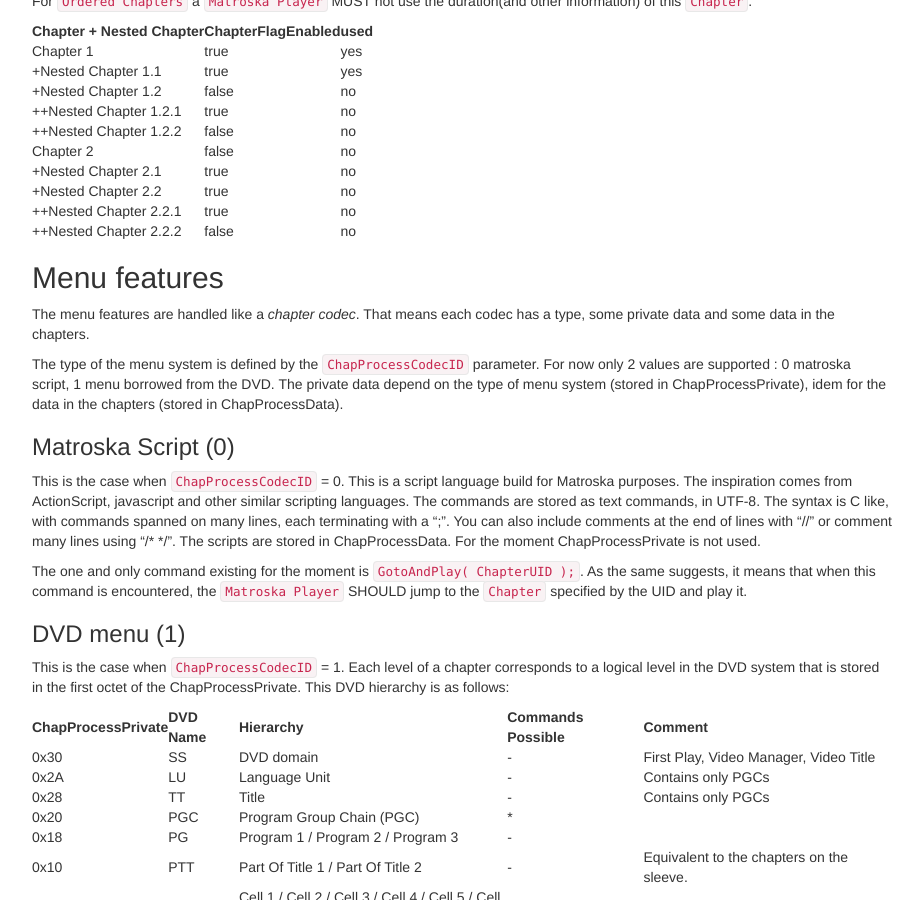
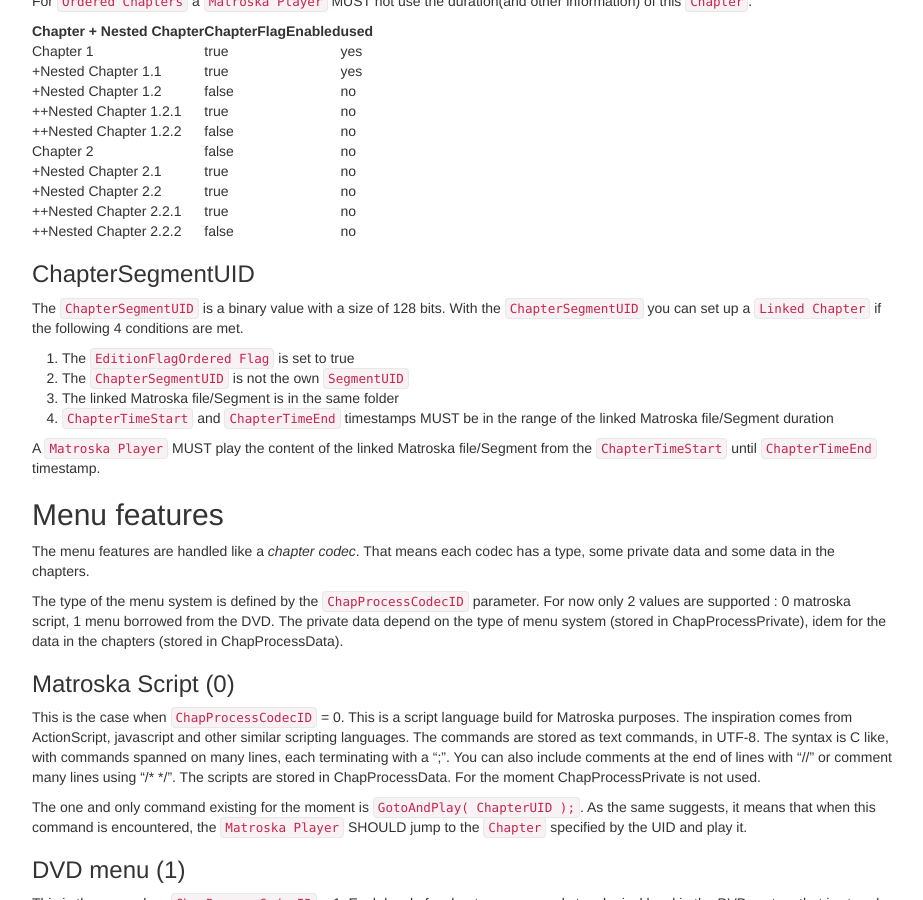
Before and after one commit to ietf-wg-cellar/matroska-specification, a Jekyll site: the page built from chapters.md, in a window 1280 px wide and 900 px high, scrolled down 3490 px. Shown: the whole window, without its empty margins (273-1196 px from the left). Built offline with Jekyll 4.4.1, drawn with Linux system fonts in a browser that asks for light colours; our own code applies the rules of GitHub Pages for plain Markdown files.

Commit message:
Add ChapterSegmentUID

```diff
--- a/chapters.md
+++ b/chapters.md
@@ -188,6 +188,18 @@ Chapter 2                | false              | no
 +Nested Chapter 2.2      | true               | no
 ++Nested Chapter 2.2.1   | true               | no
 ++Nested Chapter 2.2.2   | false              | no
+
+### ChapterSegmentUID
+
+The `ChapterSegmentUID` is a binary value with a size of 128 bits.
+With the `ChapterSegmentUID` you can set up a `Linked Chapter` if the following 4 conditions are met.
+
+ 1. The `EditionFlagOrdered Flag` is set to true
+ 2. The `ChapterSegmentUID` is not the own `SegmentUID`
+ 3. The linked Matroska file/Segment is in the same folder
+ 4. `ChapterTimeStart` and `ChapterTimeEnd` timestamps MUST be in the range of the linked Matroska file/Segment duration
+
+A `Matroska Player` MUST play the content of the linked Matroska file/Segment from the `ChapterTimeStart` until `ChapterTimeEnd` timestamp.
 
 ## Menu features
 
```
